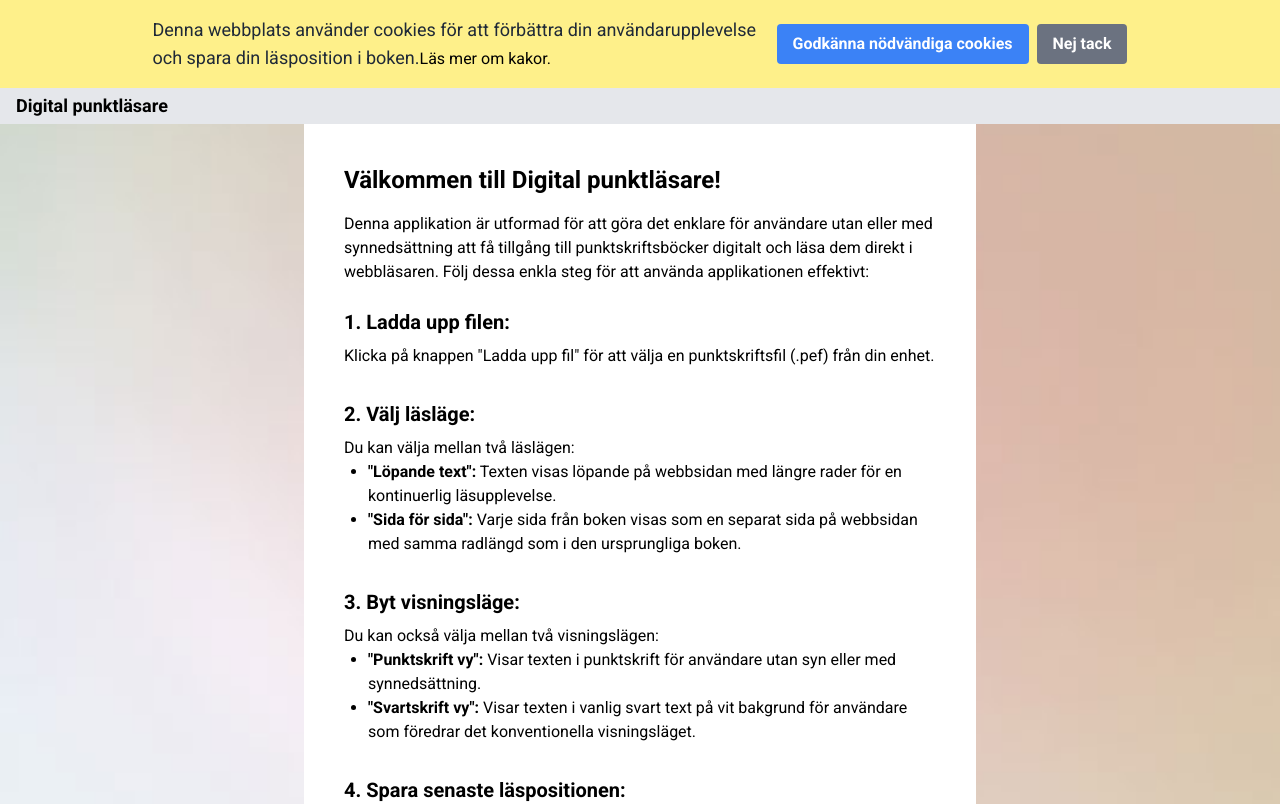
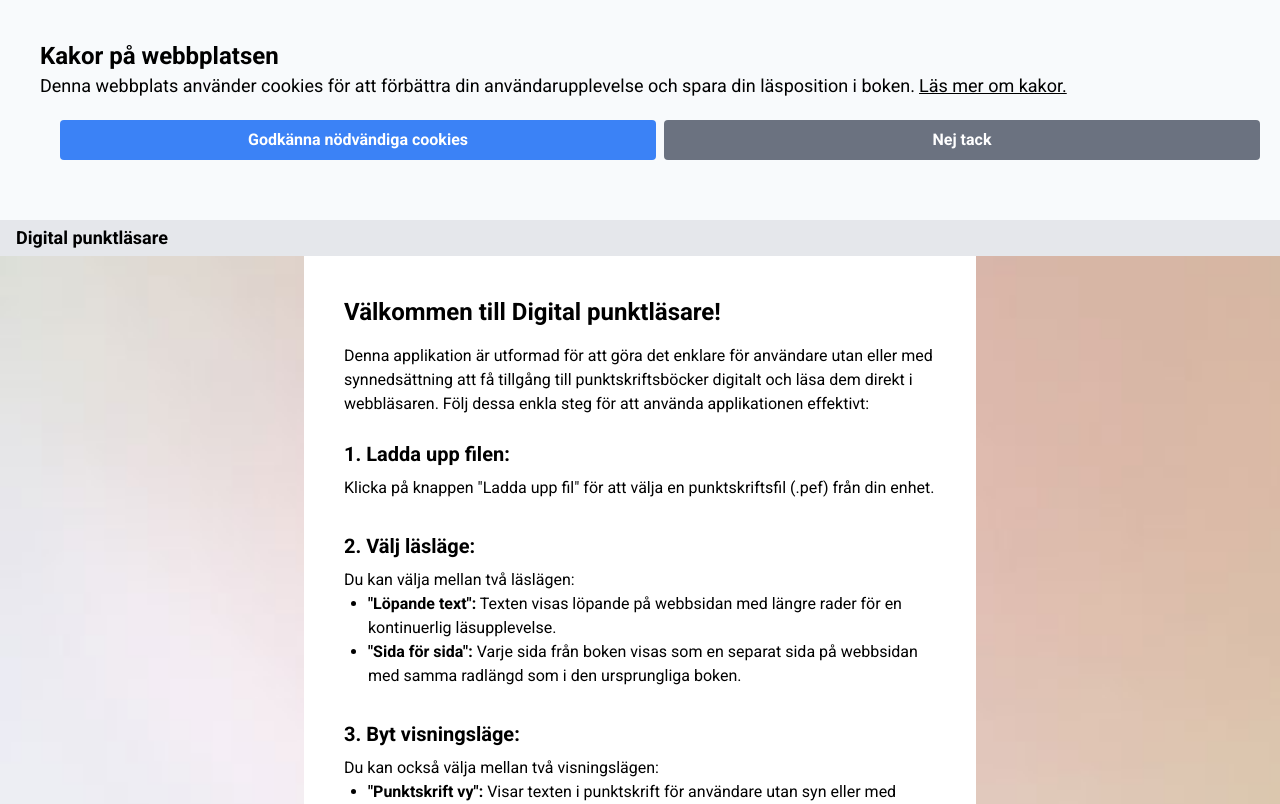
Before and after one commit to brownbeardeveloper/pef-reader-SE-version, a React (Create React App) app: page /instruktion in a window 1280 px wide. Shown: the top 804 px of the page. Built offline with nearby package versions, Linux system fonts and the light colour scheme.

Commit message:
Adjusted the cookie banner

```diff
--- a/src/App.jsx
+++ b/src/App.jsx
@@ -1,7 +1,6 @@
 import Navbar from './components/navbar.jsx'
 import Footer from './components/footer.jsx'
 import Main from './pages/main.jsx'
-import CookieBanner from './components/cookie-banner.jsx';
 import InstructionPage from './pages/instruction.jsx';
 import CookiePolicyPage from './pages/cookie-policy.jsx';
 import { BrowserRouter as Router, Routes, Route  } from "react-router-dom";
@@ -27,8 +26,7 @@ export default function App() {
 
   return (
     <Router>
-      {showCookieBanner && <CookieBanner setCookiePermission={setCookiePermission} />}
-      <Navbar />
+      <Navbar showCookieBanner={showCookieBanner} setCookiePermission={setCookiePermission} />
       <Routes>
         <Route path="/instruktion" element={<InstructionPage cookiePermission={cookiePermission} setCookiePermission={setCookiePermission} />} />
         <Route path='/om-cookies' element={<CookiePolicyPage cookiePermission={cookiePermission} setCookiePermission={setCookiePermission} />} />
--- a/src/components/cookie-banner.jsx
+++ b/src/components/cookie-banner.jsx
@@ -1,25 +1,25 @@
-import { useNavigate } from "react-router-dom";
 import { CookieEnum } from "../data/enums";
 
 export default function CookieBanner({ setCookiePermission }) {
-    const navigate = useNavigate();
 
     return (
-        <div className="flex flex-row items-center justify-center bg-yellow-200 p-4">
-            <div className="w-1/2">
-                <span className="text-lg text-gray-800">
-                    Denna webbplats använder cookies för att förbättra din användarupplevelse och spara din läsposition i boken.
-                </span>
-                <button className="button" onClick={() => {navigate('/om-cookies')}}>
-                    Läs mer om kakor.
-                </button>
+        <div className="flex flex-col bg-slate-50 p-10 ">
+            <strong className="text-2xl text-bold">
+                Kakor på webbplatsen
+            </strong>
+            <span className="text-lg">
+                Denna webbplats använder cookies för att förbättra din användarupplevelse och spara din läsposition i boken.
+                <a className="m-1 underline hover:text-blue-500 transition duration-200 ease-in-out" href="/om-cookies">Läs mer om kakor.</a>
+            </span>
 
-            </div>
-            <div className="">
-                <button onClick={() => setCookiePermission(CookieEnum.ALLOWED)} className="bg-blue-500 hover:bg-blue-700 text-white font-bold py-2 px-4 rounded transition duration-200 ease-in-out mr-2">
+
+            <div className="flex justify-center w-full m-5">
+                <button onClick={() => setCookiePermission(CookieEnum.ALLOWED)}
+                className="bg-blue-500 hover:bg-blue-700 text-white font-bold py-2 px-4 rounded transition duration-200 ease-in-out mr-2 w-full">
                     Godkänna nödvändiga cookies
                 </button>
-                <button onClick={() => setCookiePermission(CookieEnum.DENIED)} className="bg-gray-500 hover:bg-gray-700 text-white font-bold py-2 px-4 rounded transition duration-200 ease-in-out">
+                <button onClick={() => setCookiePermission(CookieEnum.DENIED)}
+                className="bg-gray-500 hover:bg-gray-700 text-white font-bold py-2 px-4 rounded transition duration-200 ease-in-out w-full">
                     Nej tack
                 </button>
             </div>
--- a/src/components/footer.jsx
+++ b/src/components/footer.jsx
@@ -5,7 +5,7 @@ export default function Footer() {
     <footer className="bg-neutral-200 text-center dark:bg-neutral-700 lg:text-left py-10">
       <div className="container mx-auto px-4 flex flex-col lg:flex-row items-center justify-between">
         <div className="text-neutral-700 dark:text-neutral-200">
-          <span className="block">&copy; 2022 MYNDIGHETEN FÖR TILLGÄNGLIGA MEDIER</span>
+          <span className="block">&copy; 2024 MYNDIGHETEN FÖR TILLGÄNGLIGA MEDIER</span>
           <span className="block mt-2">
             <a
               className="text-neutral-800 dark:text-neutral-400 hover:underline mr-4"
--- a/src/components/navbar.jsx
+++ b/src/components/navbar.jsx
@@ -1,8 +1,12 @@
-export default function Navbar() {
+import CookieBanner from "./cookie-banner"
+
+export default function Navbar({ showCookieBanner, setCookiePermission }) {
 
   return (
-    <header className="flex justify-between items-center px-4 py-1 mx-auto bg-gray-200">
-      <div>
+    <header>
+      {showCookieBanner && <CookieBanner setCookiePermission={setCookiePermission} />}
+
+      <div className="flex justify-between items-center px-4 py-1 mx-auto bg-gray-200">
         <h1 className="text-lg font-bold">Digital punktläsare</h1>
       </div>
     </header>
```
